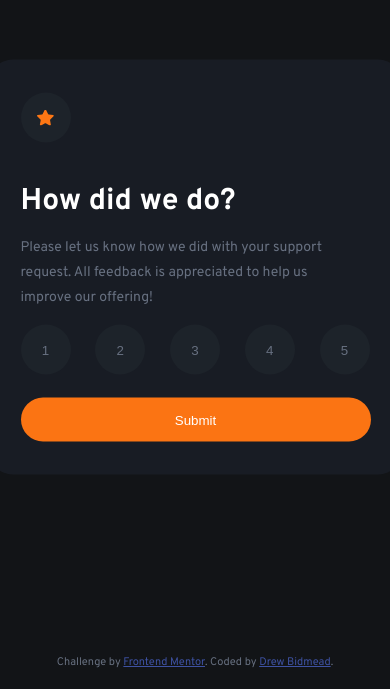
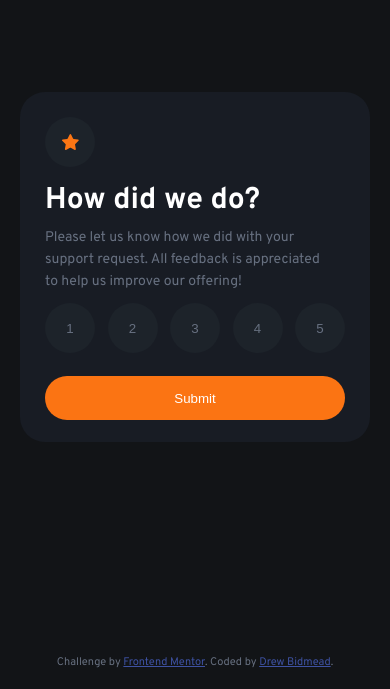
Before and after one commit to dbidmead/rating-component, a plain HTML site: page index.html in a window 390 px wide. Shown: the part 155-844 px from the top of the page. Drawn offline with Linux system fonts and the light colour scheme.

Commit message:
Implemented mobile support

```diff
--- a/styles.css
+++ b/styles.css
@@ -118,7 +118,6 @@ p {
 } */
 
 #thank-you-container {
-    background-color: var(--color-container);
     display: none;
 }
 
@@ -155,10 +154,6 @@ p {
     line-height: 25px;
 }
 
-
-
-
-
 .attribution {
     font-size: 11px; text-align: center;
     position: absolute;
@@ -170,3 +165,76 @@ p {
 .attribution a {
     color: hsl(228, 45%, 44%);
 }
+
+/* Mobile Support */
+
+@media (max-width: 500px) {
+    .container {
+        width: 350px;
+        height: 350px;
+    }
+
+    .star {
+        margin-top: 25px;
+        margin-left: 25px;
+    }
+
+    .rating-header {
+        margin-left: 25px;
+    }
+
+    .rating-title {
+        margin-top: 15px;
+    }
+
+    p {
+        margin-left: 25px;
+        margin-right: 45px;
+        line-height: 22px;
+    }
+
+    .rating-txt {
+        margin-top: -12px;
+        margin-bottom: 18px;
+    }
+
+    .rating-options {
+        margin-left: 25px;
+        margin-right: 25px;
+        margin-top: -8px;
+    }
+
+    .submit {
+        width: 300px;
+        margin-left: 25px;
+        position: absolute;
+        bottom: 22px;
+    }
+
+    /* Thank you component */
+
+    .thank-you-img {
+        margin-top: 30px;
+    }
+
+    #rating-report {
+        font-size: 14px;
+        padding: 8px 15px;
+        border-radius: 18px;
+        margin-top: 22px;
+    }
+
+    .thank-you-header {
+        display: flex;
+        justify-content: center;
+        padding-top: 0px;
+    }
+
+    .thank-you-message {
+        margin-right: 33px;
+        margin-top: -8px;
+        font-size: 14px;
+        line-height: 22px;
+    }
+
+}
```
Also changed, not shown: index.html (+2 -4 lines).
